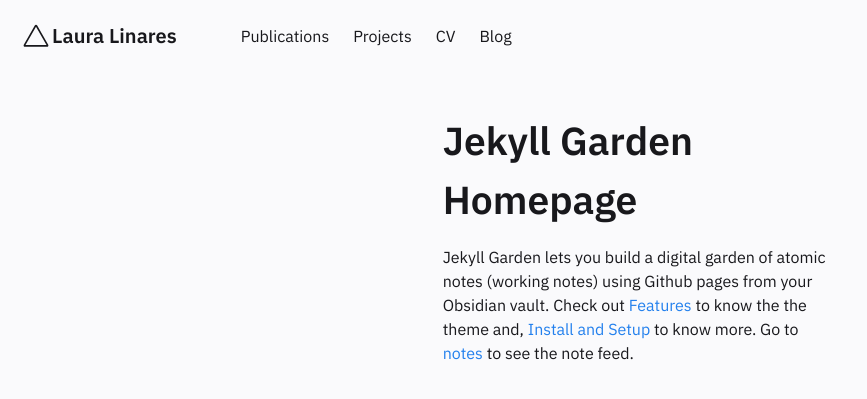
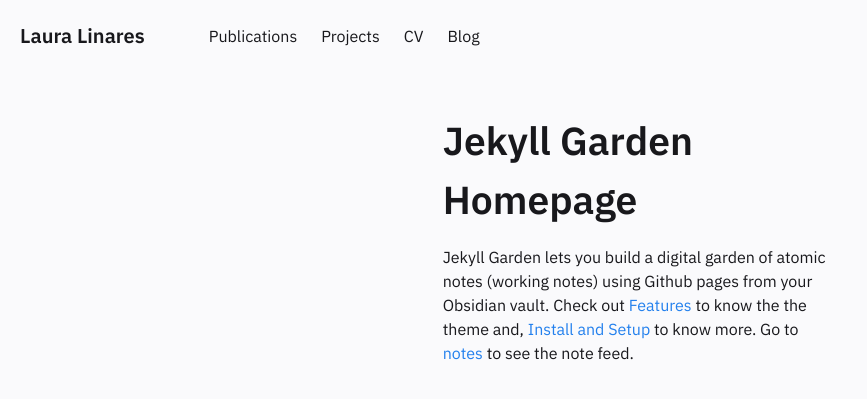
Before and after one commit to lauralinares/lauralinares.github.io, a Jekyll site: the page built from pages/index.md, in a window 1280 px wide. Shown: the top 399 px of the page, without its empty margins (0-867 px from the left). Built offline with Jekyll 4.4.1, drawn with Linux system fonts in a browser that asks for light colours.

Commit message:
Testing more elimination of Triangle
Deleted
        <svg width="32" height="32" viewBox="0 0 80 80" fill="none" xmlns="">
          <path fill-rule="evenodd" clip-rule="evenodd" d="M36.9477 13.7742C38.3043 11.4086 41.6957 11.4086 43.0523 13.7742L70.5226 61.6774C71.8791 64.043 70.1834 67 67.4703 67H12.5297C9.81658 67 8.12089 64.043 9.47744 61.6774L36.9477 13.7742ZM40 16.9677L13.7506 62.7419H66.2494L40 16.9677Z" fill="var(--text-main)"/>
        </svg>
to eliminate triangle.

```diff
--- a/_includes/Header.html
+++ b/_includes/Header.html
@@ -32,9 +32,6 @@
 <nav class="navbar is-transparent" role="navigation" aria-label="main navigation">
     <div class="navbar-brand">
       <a class="navbar-item" href="../index.html">
-        <svg width="32" height="32" viewBox="0 0 80 80" fill="none" xmlns="">
-          <path fill-rule="evenodd" clip-rule="evenodd" d="M36.9477 13.7742C38.3043 11.4086 41.6957 11.4086 43.0523 13.7742L70.5226 61.6774C71.8791 64.043 70.1834 67 67.4703 67H12.5297C9.81658 67 8.12089 64.043 9.47744 61.6774L36.9477 13.7742ZM40 16.9677L13.7506 62.7419H66.2494L40 16.9677Z" fill="var(--text-main)"/>
-        </svg>
         <h4>Laura Linares</h4>
       </a>
         <div class="buttons">
```
